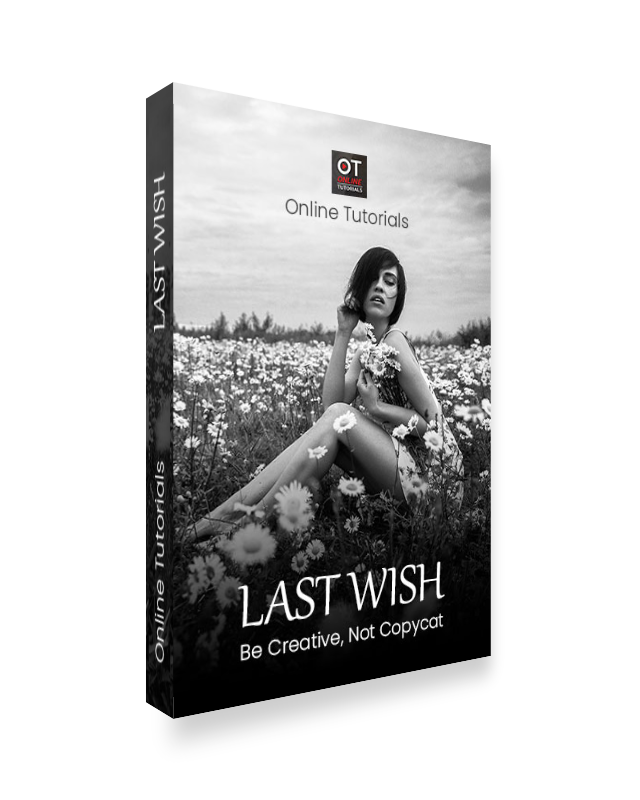
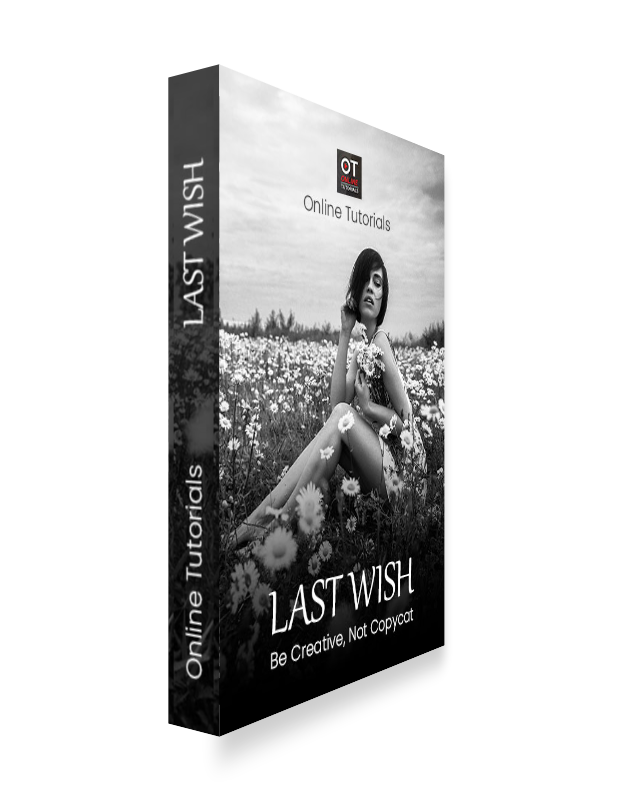
Before and after one commit to julien-castillo/3D-Book, a plain HTML site: page index.html in a window 1280 px wide. In both pictures the pointer is over the element 640 px from the left and 400 px from the top of the page. Shown: the whole page, without its empty margins (291-931 px from the left). Drawn offline with Linux system fonts and the light colour scheme.

Commit message:
fix css rotateY(55deg)

```diff
--- a/style.css
+++ b/style.css
@@ -29,7 +29,7 @@ section .book {
 }
 
 section .book:hover {
-    transform: rotateY(35deg);
+    transform: rotateY(55deg);
     box-shadow: 0px 20px 20px rgba(0,0,0,0.2);
     cursor: pointer;
 }
```
